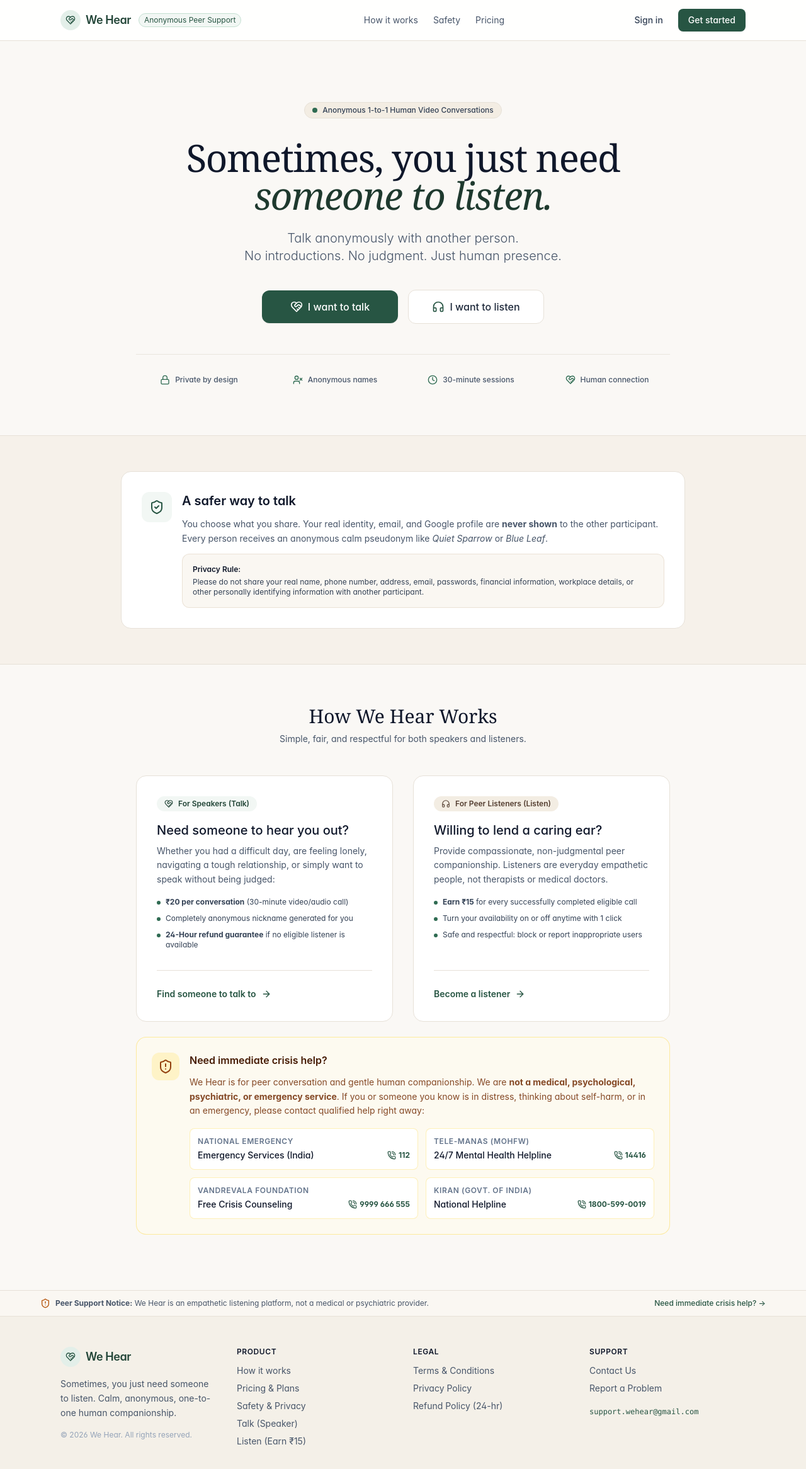
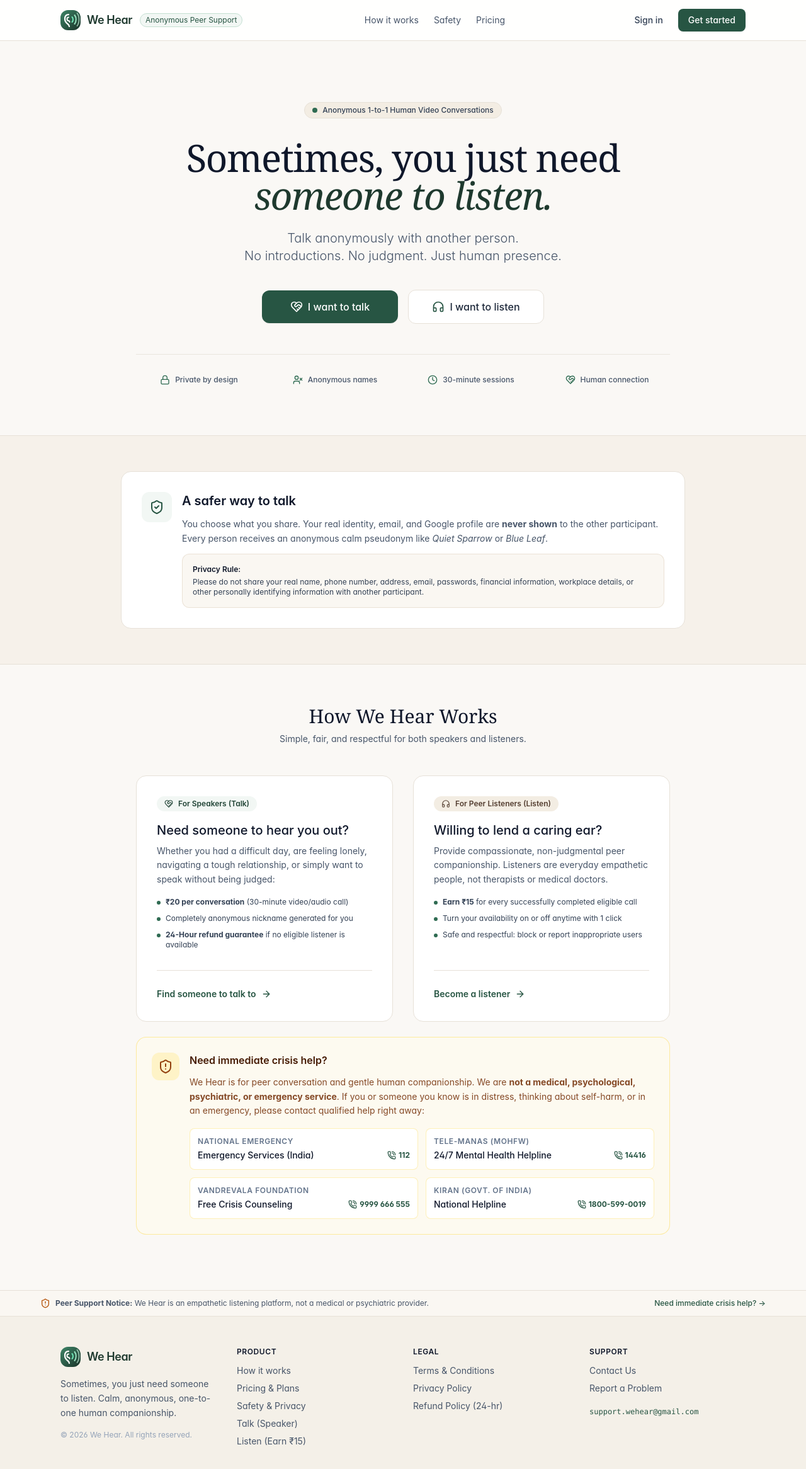
Before and after one commit to avinash893/we-hear, a Next.js app: page / in a window 1280 px wide. Shown: the top 2332 px of the page at 63% size. Built offline with nearby package versions, Linux system fonts and the light colour scheme; no server answers.

Commit message:
feat(branding): add official We Hear vector logo and browser tab favicon

```diff
--- a/src/app/layout.tsx
+++ b/src/app/layout.tsx
@@ -10,6 +10,13 @@
     "A simple, calm, and private platform where you can talk anonymously with another human being. No introductions. No judgment. 100% peer support.",
   keywords: ["anonymous peer support", "listening platform", "mental wellness", "talk anonymously", "we hear"],
   authors: [{ name: "We Hear" }],
+  icons: {
+    icon: [
+      { url: "/favicon.svg", type: "image/svg+xml" },
+    ],
+    shortcut: "/favicon.svg",
+    apple: "/favicon.svg",
+  },
 };
 
 export const viewport: Viewport = {
--- a/src/components/layout/Footer.tsx
+++ b/src/components/layout/Footer.tsx
@@ -25,10 +25,8 @@
         <div className="grid grid-cols-1 md:grid-cols-4 gap-8">
           {/* Col 1: Brand */}
           <div className="space-y-4 md:col-span-1">
-            <div className="flex items-center gap-2 text-primary-800 font-semibold tracking-tight text-lg">
-              <span className="w-8 h-8 rounded-full bg-primary-100 flex items-center justify-center text-primary-700">
-                <HeartHandshake className="w-4 h-4" />
-              </span>
+            <div className="flex items-center gap-2.5 text-primary-900 font-semibold tracking-tight text-lg">
+              <img src="/favicon.svg" alt="We Hear Logo" className="w-8 h-8 rounded-xl shadow-xs shrink-0" />
               <span>We Hear</span>
             </div>
             <p className="text-sm text-slate-600 leading-relaxed">
--- a/src/components/layout/Navbar.tsx
+++ b/src/components/layout/Navbar.tsx
@@ -15,10 +15,8 @@
         <div className="flex items-center justify-between h-16">
           {/* Logo & Tagline */}
           <div className="flex items-center gap-3">
-            <Link href="/" className="flex items-center gap-2 text-primary-800 font-semibold tracking-tight text-lg">
-              <span className="w-8 h-8 rounded-full bg-primary-100 flex items-center justify-center text-primary-700">
-                <HeartHandshake className="w-4 h-4" />
-              </span>
+            <Link href="/" className="flex items-center gap-2.5 text-primary-900 font-semibold tracking-tight text-lg">
+              <img src="/favicon.svg" alt="We Hear Logo" className="w-8 h-8 rounded-xl shadow-xs shrink-0" />
               <span>We Hear</span>
             </Link>
             <span className="hidden md:inline-flex items-center text-xs px-2 py-0.5 rounded-full bg-primary-50 text-primary-700 border border-primary-200">
```
Also changed, not shown: public/favicon.svg (added), src/app/icon.svg (added).
